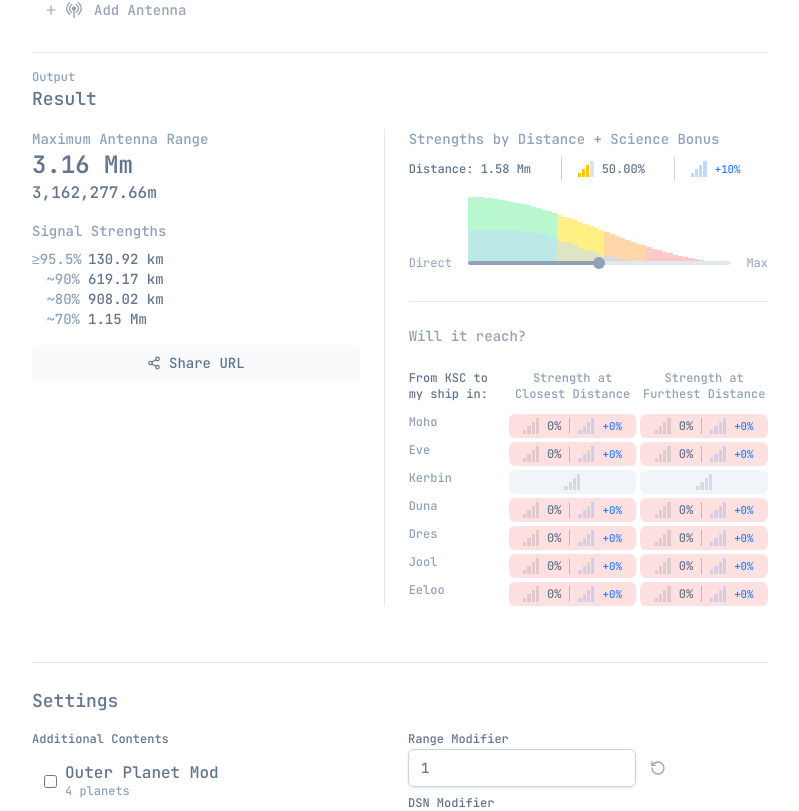
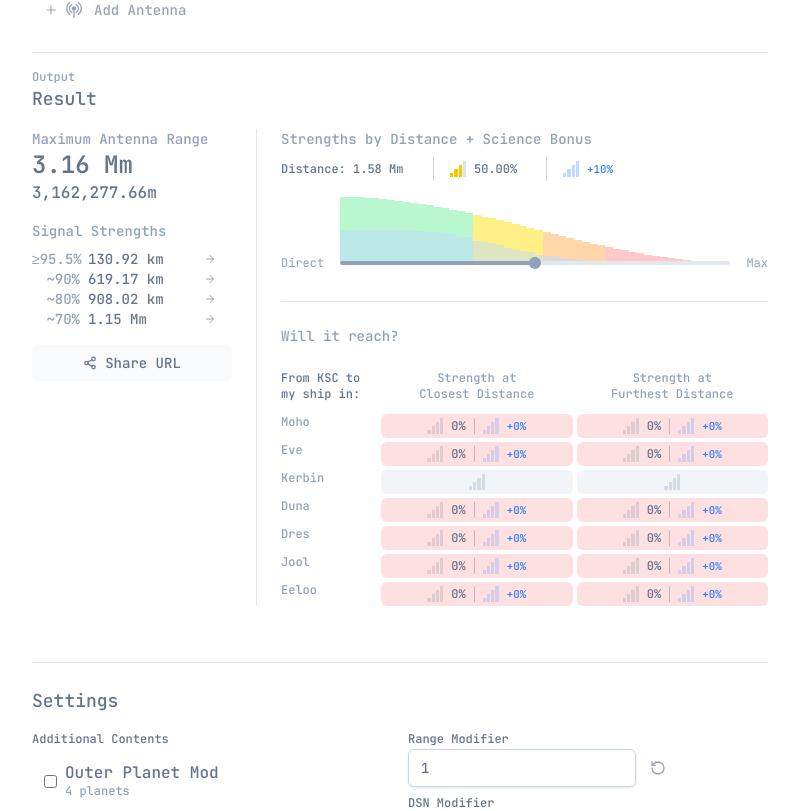
Before and after one commit to alfonsusac/ksp-helper, a Next.js app: page / in a window 1280 px wide. Shown: the part 536-1347 px from the top of the page, without its empty margins (240-1039 px from the left). Built offline with nearby package versions, Linux system fonts and the light colour scheme.

Commit message:
button set distance

```diff
--- a/src/app/page.tsx
+++ b/src/app/page.tsx
@@ -5,11 +5,11 @@ import { Slider, CheckboxRow, SelectRow, TabSelectRow, MenuPopup, MenuHelperText
 import { ShareURLButton } from "../ui/button"
 import { getMaximumRange, getPowerPowerRating, getScienceBonusfromSignalStrength, getStrength, type AntennaPayload, type BodyPayload } from "../lib/antenna"
 import { prettyNum } from "../lib/prettier"
-import { EmojioneMonotoneSatelliteAntenna, EosIconsPod, IcBaselineDiscord, IcRoundSatelliteAlt, LucideArrowUpRight, LucideBadgeQuestionMark, LucideCheck, LucideChevronDown, LucideMinus, LucidePlus, LucideRotateCcw, LucideShare2, LucideX, MdiGithub, StreamlineWifiAntennaRemix } from "../ui/icons"
+import { EmojioneMonotoneSatelliteAntenna, EosIconsPod, IcBaselineDiscord, IcRoundSatelliteAlt, LucideArrowRight, LucideArrowUpRight, LucideBadgeQuestionMark, LucideCheck, LucideChevronDown, LucideMinus, LucidePlus, LucideRotateCcw, LucideShare2, LucideX, MdiGithub, StreamlineWifiAntennaRemix } from "../ui/icons"
 import { cn } from "../ui/cn"
 import { CitationList } from "../ui/list"
 import { getSignalStrengthDistanceMap } from "../lib/distance"
-import { formatCss, interpolate, oklch } from "culori"
+import { formatCss, interpolate } from "culori"
 import { Divider, SignalSymbol } from "../ui/common"
 import { Menu } from '@base-ui/react/menu'
 import { getData, getPackageName, packageNames, packages, type AntennaData, type PackageNames, type PlanetData } from "../lib/packages"
@@ -135,10 +135,18 @@ export default function Home() {
           Result
         </h2>
       </header>
-      <div className="pb-10 flex flex-col sm:flex-row gap-6">
+
+      <ResultSection
+        className="pb-10"
+        data={data}
+        maximumRange={maximumRange}
+        mode={mode}
+        planets={planets}
+      />
+      {/* <div className="pb-10 flex flex-col sm:flex-row gap-6">
         <div className="min-w-50">
 
-          <div className="flex gap-x-8 gap-y-4 flex-wrap">
+          <div className="flex sm:flex-col gap-x-8 gap-y-4 flex-wrap">
             <div className="">
               <div className={cns.text.muted("text-sm")}>
                 Maximum Antenna Range
@@ -168,11 +176,9 @@ export default function Home() {
             </div>
           </div>
 
-
-
           <ShareURLButton
             value={generateShareURL(data)}
-            className={cns.button.base("text-sm w-full mt-4")}
+            className={cns.button.base("text-sm mt-4 w-full")}
             label={<>
               <LucideShare2 />
               Share URL</>}
@@ -203,7 +209,7 @@ export default function Home() {
           </div>
         </div>
 
-      </div>
+      </div> */}
 
       <Divider className="mb-2" />
 
@@ -332,6 +338,127 @@ export default function Home() {
     </div>
   )
 }
+
+
+
+
+
+
+
+
+
+
+
+
+
+
+
+function ResultSection(props: {
+  className?: string,
+  maximumRange: number,
+  data: AppData,
+  planets: PlanetData,
+  mode: "direct" | "relay"
+}) {
+  const { maximumRange, className, data, planets, mode } = props
+
+  const [ d, setD ] = useState(props.maximumRange / 2)
+  useEffect(() => {
+    if (d > props.maximumRange)
+      setD(props.maximumRange)
+  }, [ props.maximumRange ])
+
+  return (
+    <div className={cn("flex flex-col sm:flex-row gap-6", className)}>
+      <div className="min-w-50">
+
+        <div className="flex sm:flex-col gap-x-8 gap-y-4 flex-wrap">
+          <div className="">
+            <div className={cns.text.muted("text-sm")}>
+              Maximum Antenna Range
+            </div>
+            <div className="text-2xl font-semibold">
+              {prettyNum(maximumRange, "k", "m")}
+            </div>
+            <div>
+              {maximumRange.toLocaleString() + "m"}
+            </div>
+          </div>
+
+          <div className="">
+            <div className={cns.text.muted("text-sm mb-2")}>
+              Signal Strengths
+            </div>
+            <div className="text-sm grid grid-cols-[3rem_auto_2rem] gap-x-2">
+              <div className={cns.text.muted("text-end")}>{'≥'}95.5%</div>
+              <div>{prettyNum(maximumRange * 0.0414).toLocaleString() + "m"}</div>
+              <div className={cns.button.iconGhost("size-5 p-1")}
+                onClick={() => setD(maximumRange * 0.0414)}
+              ><LucideArrowRight /></div>
+
+              <div className={cns.text.muted("text-end")}>~90%</div>
+              <div>{prettyNum(maximumRange * 0.19580).toLocaleString() + "m"}</div>
+              <div className={cns.button.iconGhost("size-5 p-1")}
+                onClick={() => setD(maximumRange * 0.19580)}
+              ><LucideArrowRight /></div>
+
+              <div className={cns.text.muted("text-end")}>~80%</div>
+              <div>{prettyNum(maximumRange * 0.28714).toLocaleString() + "m"}</div>
+              <div className={cns.button.iconGhost("size-5 p-1")}
+                onClick={() => setD(maximumRange * 0.28714)}
+              ><LucideArrowRight /></div>
+
+              <div className={cns.text.muted("text-end")}>~70%</div>
+              <div>{prettyNum(maximumRange * 0.36326).toLocaleString() + "m"}</div>
+              <div className={cns.button.iconGhost("size-5 p-1")}
+                onClick={() => setD(maximumRange * 0.36326)}
+              ><LucideArrowRight /></div>
+            </div>
+          </div>
+        </div>
+
+        <ShareURLButton
+          value={generateShareURL(data)}
+          className={cns.button.base("text-sm mt-4 w-full")}
+          label={<>
+            <LucideShare2 />
+            Share URL</>}
+          copied={<>
+            <LucideCheck />
+            Link Copied
+          </>}
+        />
+      </div>
+
+      <Divider className="hidden sm:block" />
+
+      <div className="flex flex-col gap-6 grow">
+        <Divider className="sm:hidden" />
+
+        <div className="flex flex-col">
+          <div className={cns.text.muted("text-sm mb-2")}>
+            Strengths by Distance + Science Bonus
+          </div>
+          <DistanceStrengthCalculator
+            maximumRange={maximumRange}
+            mode={mode}
+            distance={d}
+            setDistance={setD}
+          />
+        </div>
+        <Divider />
+        <div>
+          <div className={cns.text.muted("text-sm mb-2")}>
+            Will it reach?
+          </div>
+          <PlanetDistanceTableView maximumRange={maximumRange} mode={mode} planetData={planets} />
+        </div>
+      </div>
+
+    </div>
+  )
+}
+
 
 
 function BodyDetailInput(props: {
@@ -567,14 +694,17 @@ function AntennaInput(props: {
 
 function DistanceStrengthCalculator(props: {
   maximumRange: number,
-  mode: "relay" | "direct"
+  mode: "relay" | "direct",
+  distance: number,
+  setDistance: (d: number) => void,
 }) {
-  const [ distance, setDistance ] = useState(props.maximumRange / 2)
+  const { distance, setDistance } = props
+  // const [ distance, setDistance ] = useState(props.maximumRange / 2)
 
-  useEffect(() => {
-    if (distance > props.maximumRange)
-      setDistance(props.maximumRange)
-  }, [ props.maximumRange ])
+  // useEffect(() => {
+  //   if (distance > props.maximumRange)
+  //     setDistance(props.maximumRange)
+  // }, [ props.maximumRange ])
 
   const signalStrength = getStrength(props.maximumRange, distance)
   const scienceBonus = getScienceBonusfromSignalStrength(signalStrength)
```
Also changed, not shown: src/ui/icons.tsx (+1 -0 lines).
